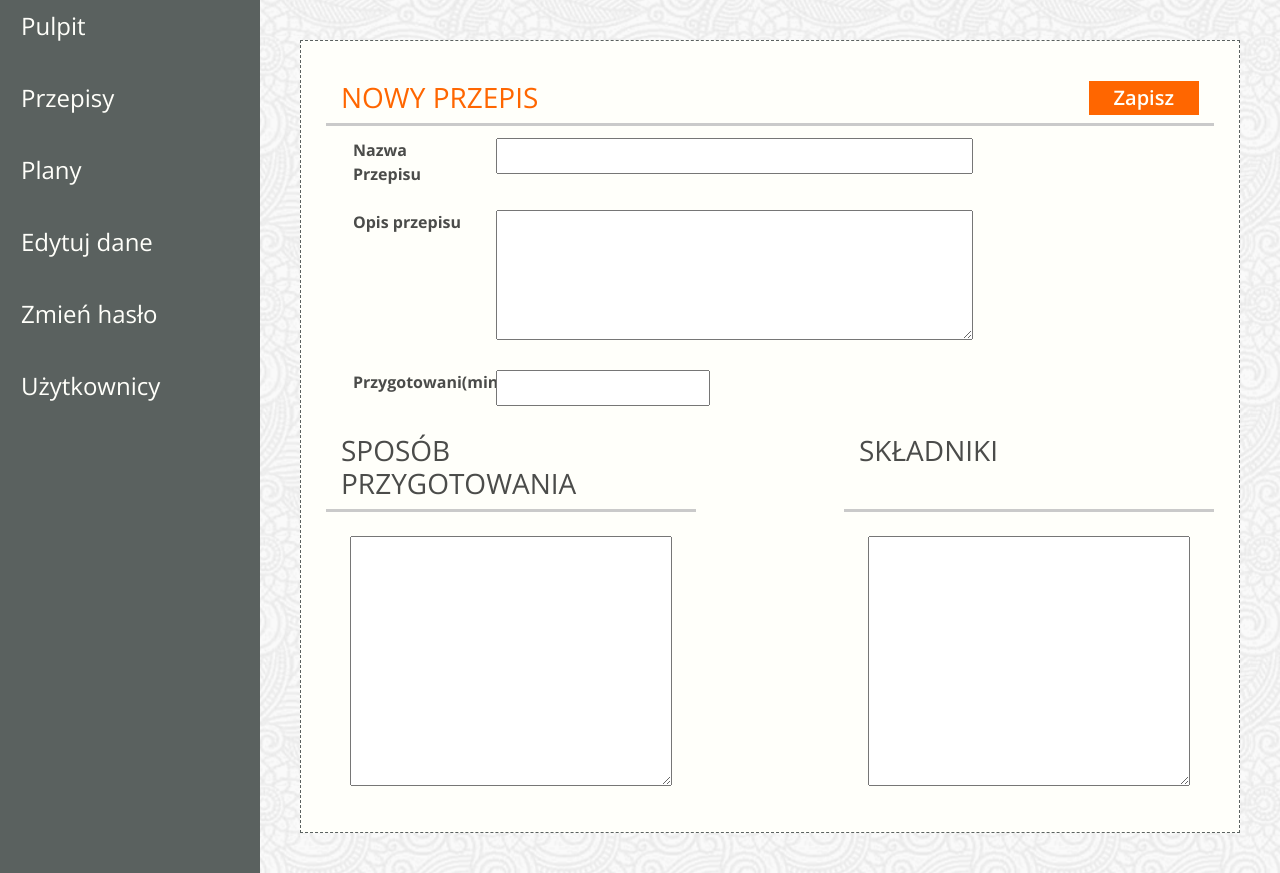
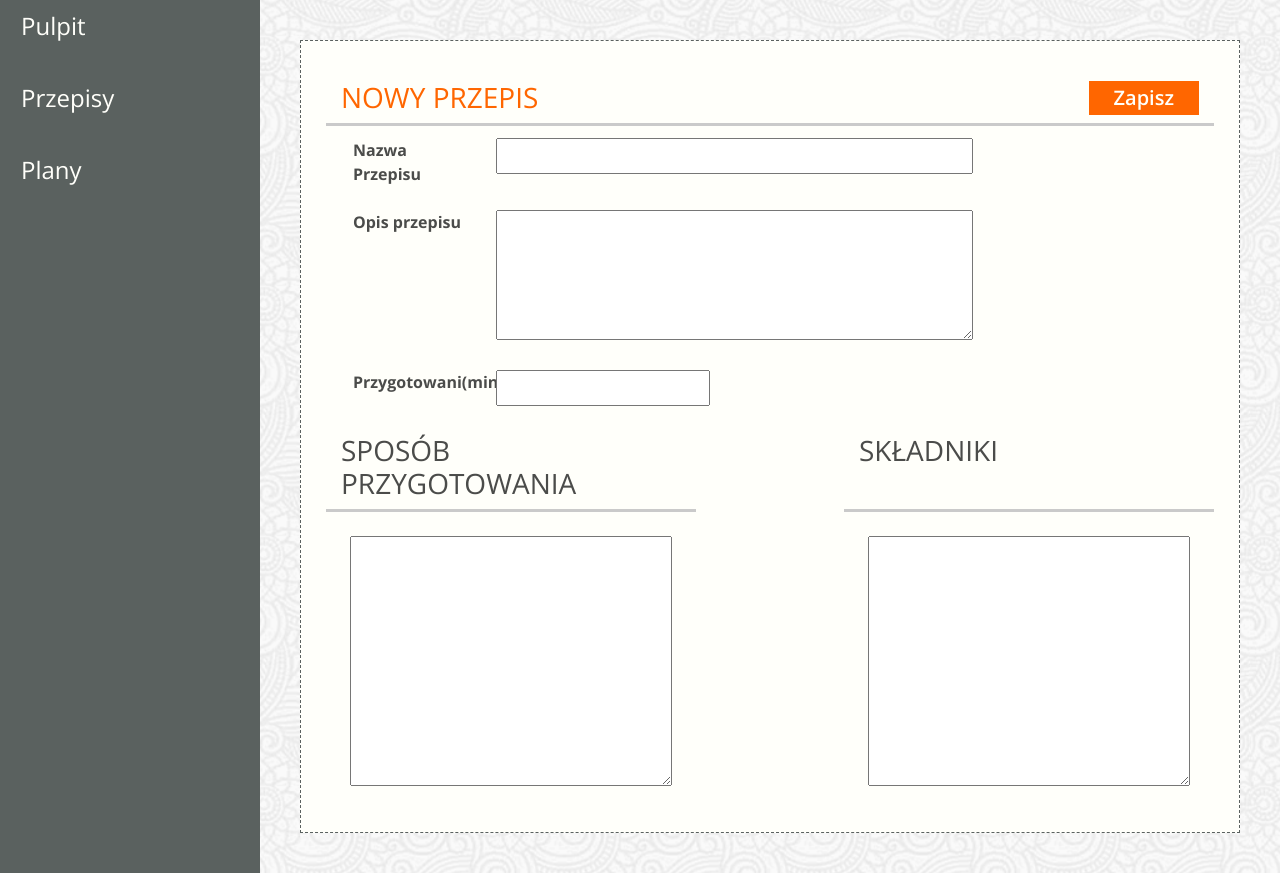
Before and after one commit to przemyslawkulak/Zaplanuj-Jedzonko---ScrumLab, a Django app: template jedzonko/templates/app-add-recipe.html in a window 1280 px wide. Shown: the part 84-957 px from the top of the page. Run offline with Django 3.2, Linux system fonts and the light colour scheme; the template is opened without the code that fills it, so the values that code supplies are empty; some libraries are stand-ins or nearby versions; some web fonts are replaced.

Commit message:
zadanie 2.1 wykonane

```diff
--- a/jedzonko/templates/__base__.html
+++ b/jedzonko/templates/__base__.html
@@ -48,24 +48,7 @@
                                 <i class="fas fa-angle-right"></i>
                             </a>
                         </li>
-                        <li class="nav-item">
-                            <a class="nav-link" href="/app-edit-user-data.html">
-                                <span>Edytuj dane</span>
-                                <i class="fas fa-angle-right"></i>
-                            </a>
-                        </li>
-                        <li class="nav-item">
-                            <a class="nav-link disabled" href="/app-edit-password.html">
-                                <span>Zmień hasło</span>
-                                <i class="fas fa-angle-right"></i>
-                            </a>
-                        </li>
-                        <li class="nav-item">
-                            <a class="nav-link" href="/super-admin-users.html">
-                                <span>Użytkownicy</span>
-                                <i class="fas fa-angle-right"></i>
-                            </a>
-                        </li>
+
                     </ul>
 
             <div class="m-4 p-3 width-medium text-color-darker">
```
Also changed, not shown: jedzonko/views.py (+33 -0 lines), scrumlab/urls.py (+9 -3 lines).
